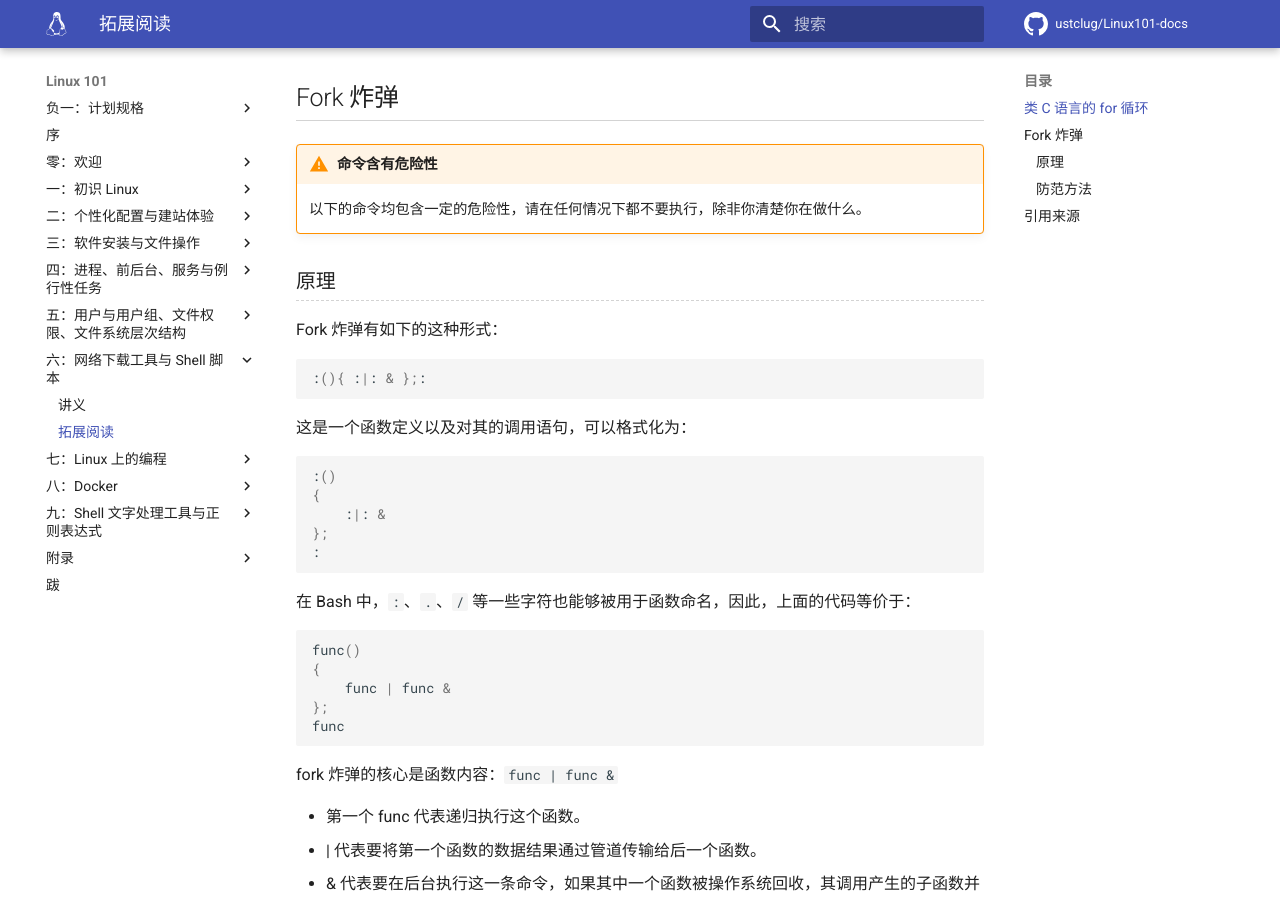
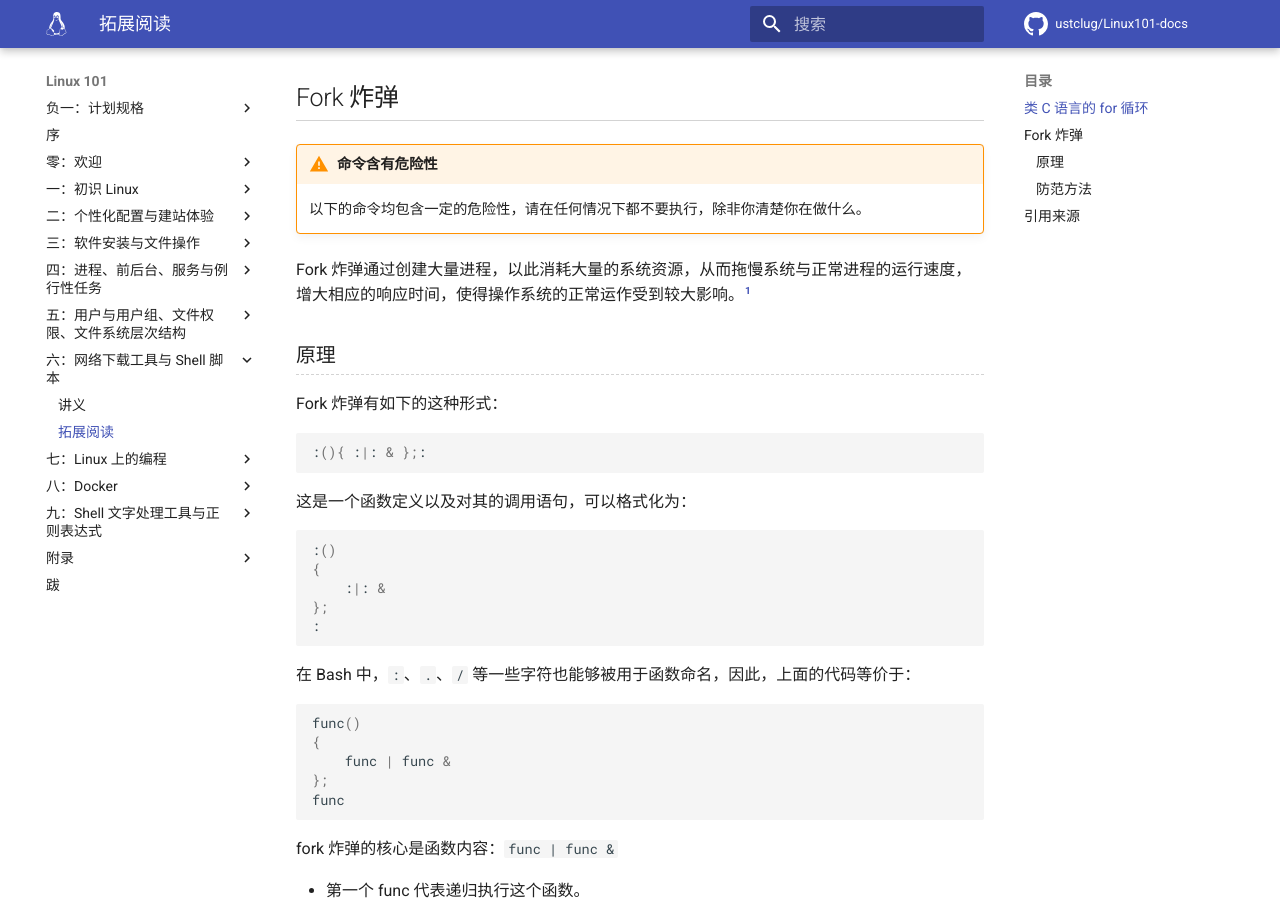
Before and after one commit to ustclug/Linux101-docs, an MkDocs documentation site: the page built from docs/Ch06/supplement.md, in a window 1280 px wide and 900 px high, scrolled down 899 px. Built offline with MkDocs 1.6.1 and Material for MkDocs 9.7.7, drawn with Linux system fonts in a browser that asks for light colours; comment, search, counter and statistics services are not loaded.

Commit message:
Ch06: Add description for fork bomb in supplement

```diff
--- a/docs/Ch06/supplement.md
+++ b/docs/Ch06/supplement.md
@@ -40,6 +40,8 @@ done;
 
 !!! Warning "命令含有危险性"
     以下的命令均包含一定的危险性，请在任何情况下都不要执行，除非你清楚你在做什么。
+
+Fork 炸弹通过创建大量进程，以此消耗大量的系统资源，从而拖慢系统与正常进程的运行速度，增大相应的响应时间，使得操作系统的正常运作受到较大影响。[^1]
 
 ### 原理 {fork-bomb-theory}
 
```
